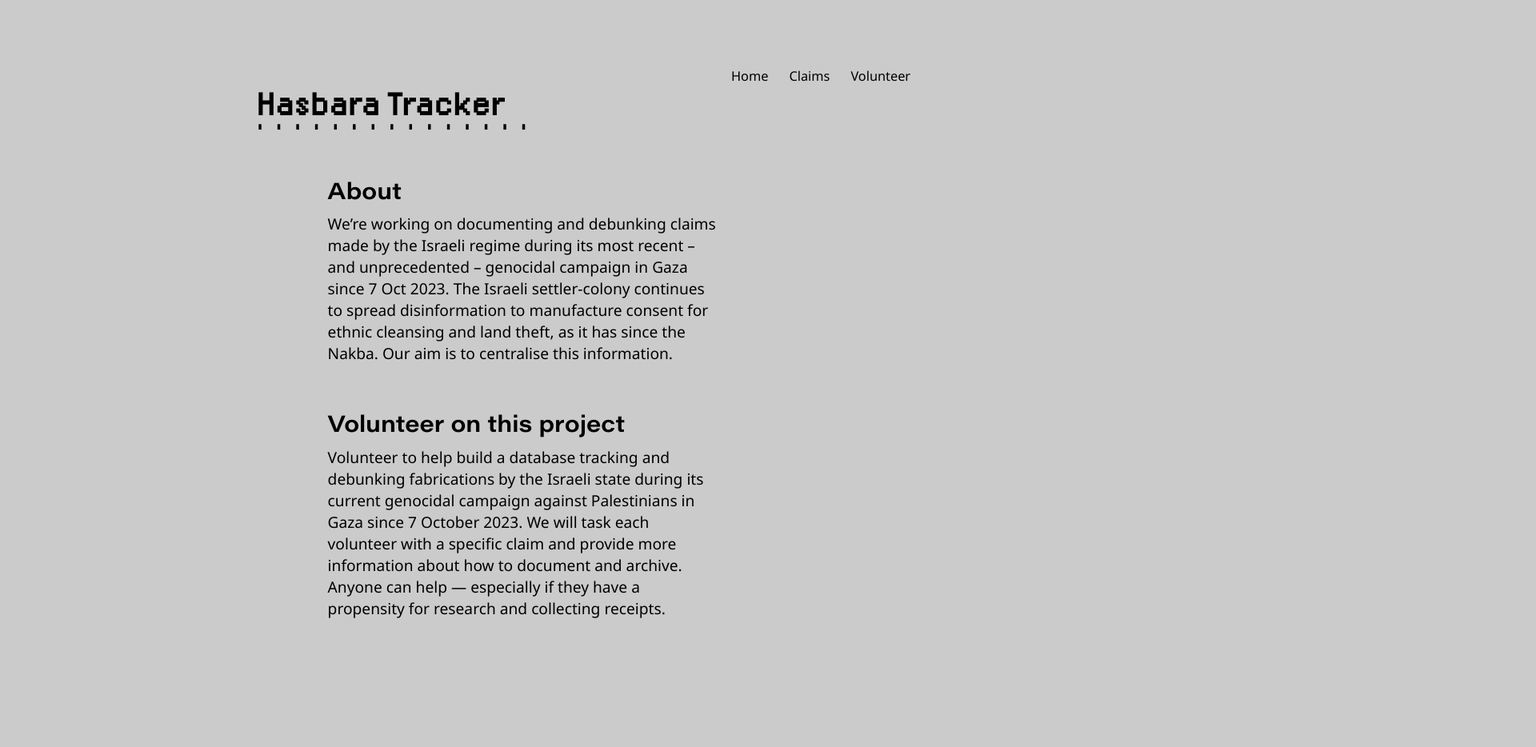
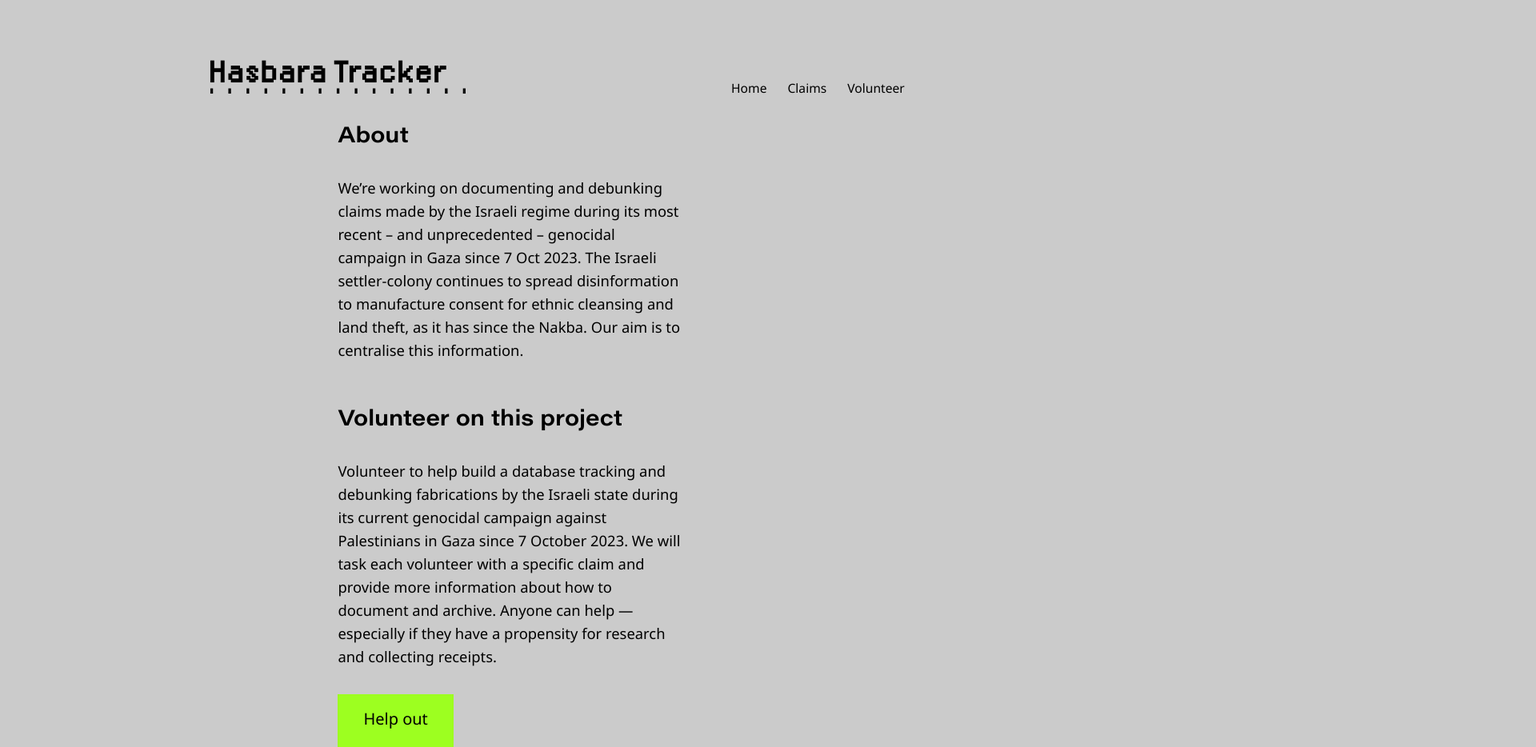
Before and after one commit to tamtzekin/hasbara-tracker, a React (Create React App) app: page / in a window 1280 px wide. Shown: the top 934 px of the page at 80% size, 1920 px wide, since content can reach past the window. Before the commit the page ends 800 px from the top, so only its background shows below. Built offline with nearby package versions, Linux system fonts and the light colour scheme.

Commit message:
layout improvements

```diff
--- a/src/App.css
+++ b/src/App.css
@@ -15,12 +15,13 @@
 }
 
 h1 {
-  font-family: 'LoRes_Regular';
-  font-size: 1.9em;
-  position: absolute;
-  left: 5%;
-  top: 4%;
-}
+    font-family: 'LoRes_Regular';
+    font-size: 2.1em;
+    position: absolute;
+    left: 19%;
+    top: 9%;
+    width: 100%;
+  }
 
 h2 {
     text-align: left;
@@ -45,13 +46,12 @@ body {
     font-family: 'LoRes_Regular';
     font-size: 2.1em;
     position: absolute;
-    left: 19%;
-    top: 45px;
+    left: 11%;
+    margin-top: 0.8%;
     width: 100%;
 
 }
-
-button {
+button.dotted {
   padding: 10px;
   margin: 5px;
   cursor: crosshair;
@@ -79,10 +79,11 @@ a::selection {
 
 .navbar {
   position: absolute;
-  top: 10%;
+  top: 12%;
   left: 70%;
   display: flex;
   list-style-type: none;
+  z-index: 1;
 }
 
 .navbar a {
@@ -97,13 +98,15 @@ a::selection {
 }
 
 .content-container {
-        position: absolute;
-        left: 20%;
-        margin: 12% 30% 0 12%;
+    position: absolute;
+    left: 21%;
+    margin: 6.6% 33% 0 12%;
 }
+
 
 .header-container {
     position: absolute;
-    margin: 1% 10% 10% 1%;
+    /* margin: 0 10% 10% 0; */
+    padding-left: 500px;
     width: 100%;
 }
--- a/src/components/ClaimPage.css
+++ b/src/components/ClaimPage.css
@@ -72,7 +72,7 @@ border-bottom: 2px solid #9dff20;
 
 body {
   background-color: #cbcbcb;
-  font-size: 1.2em;
+  font-size: 1.15em;
   margin: 5% 5% 5% 5%;
 }
 
--- a/src/components/FilterDisplay.js
+++ b/src/components/FilterDisplay.js
@@ -49,7 +49,7 @@ const FilterDisplay = () => {
 
     <div class="filters">
         {/* Filters */}
-        <button onClick={(event) => filterItems('all', event)}>*ALL*</button>
+        <button class="dotted-button" onClick={(event) => filterItems('all', event)}>*ALL*</button>
         <button onClick={(event) => filterItems('oct7', event)}>Oct 7</button>
         <button onClick={(event) => filterItems('death', event)}>Death</button>
         <button onClick={(event) => filterItems('hospitals', event)}>Hospitals</button>
--- a/src/components/Homepage.css
+++ b/src/components/Homepage.css
@@ -2,8 +2,8 @@ h1 {
   font-family: 'LoRes_Regular';
   font-size: 2.1em;
   position: absolute;
-  left: 19%;
-  top: 9%;
+  left: 11%;
+  margin-top: 0%;
   width: 100%;
 }
 
@@ -19,7 +19,22 @@ h1 {
 }
 
 .home-text {
-  margin: 0 31% 0 31%;
-  font-size: 0.9em;
+  font-size: 1em;
   line-height: 29px;
 }
+
+.green-button {
+    background-color: #9dff20;
+    font-size: 20px;
+    padding-left: 32px;
+    padding-right: 32px;
+    padding-top: 17px;
+    padding-bottom: 22px;
+
+    border: none;
+}
+
+.green-button:hover {
+    background-color: #efefef;
+    text-decoration: none;
+}
--- a/src/components/Homepage.js
+++ b/src/components/Homepage.js
@@ -21,13 +21,19 @@ const Homepage = () => {
         </span>
 
         <span className="content-container">
-            <h2>About</h2>
-                We’re working on documenting and debunking claims made by the Israeli regime during its most recent – and unprecedented – genocidal campaign in Gaza since 7 Oct 2023. The Israeli settler-colony continues to spread disinformation to manufacture consent for ethnic cleansing and land theft, as it has since the Nakba. Our aim is to centralise this information.
+            <h2>About</h2><br />
+
+                <span className="home-text">We’re working on documenting and debunking claims made by the Israeli regime during its most recent – and unprecedented – genocidal campaign in Gaza since 7 Oct 2023. The Israeli settler-colony continues to spread disinformation to manufacture consent for ethnic cleansing and land theft, as it has since the Nakba. Our aim is to centralise this information.</span>
                 <br /><br /><br />
 
-        <h2>Volunteer on this project</h2>
+        <h2>Volunteer on this project</h2><br />
 
-        Volunteer to help build a database tracking and debunking fabrications by the Israeli state during its current genocidal campaign against Palestinians in Gaza since 7 October 2023. We will task each volunteer with a specific claim and provide more information about how to document and archive. Anyone can help — especially if they have a propensity for research and collecting receipts.
+        <span className="home-text">Volunteer to help build a database tracking and debunking fabrications by the Israeli state during its current genocidal campaign against Palestinians in Gaza since 7 October 2023. We will task each volunteer with a specific claim and provide more information about how to document and archive. Anyone can help — especially if they have a propensity for research and collecting receipts.</span><br />
+        <br />
+        <br />
+
+        <a class="green-button" href="https://hasbaratracker.com/volunteer">Help out</a>
+
         </span>
 
           {/*
```
Lines whose indentation alone changed are shown as unchanged.
